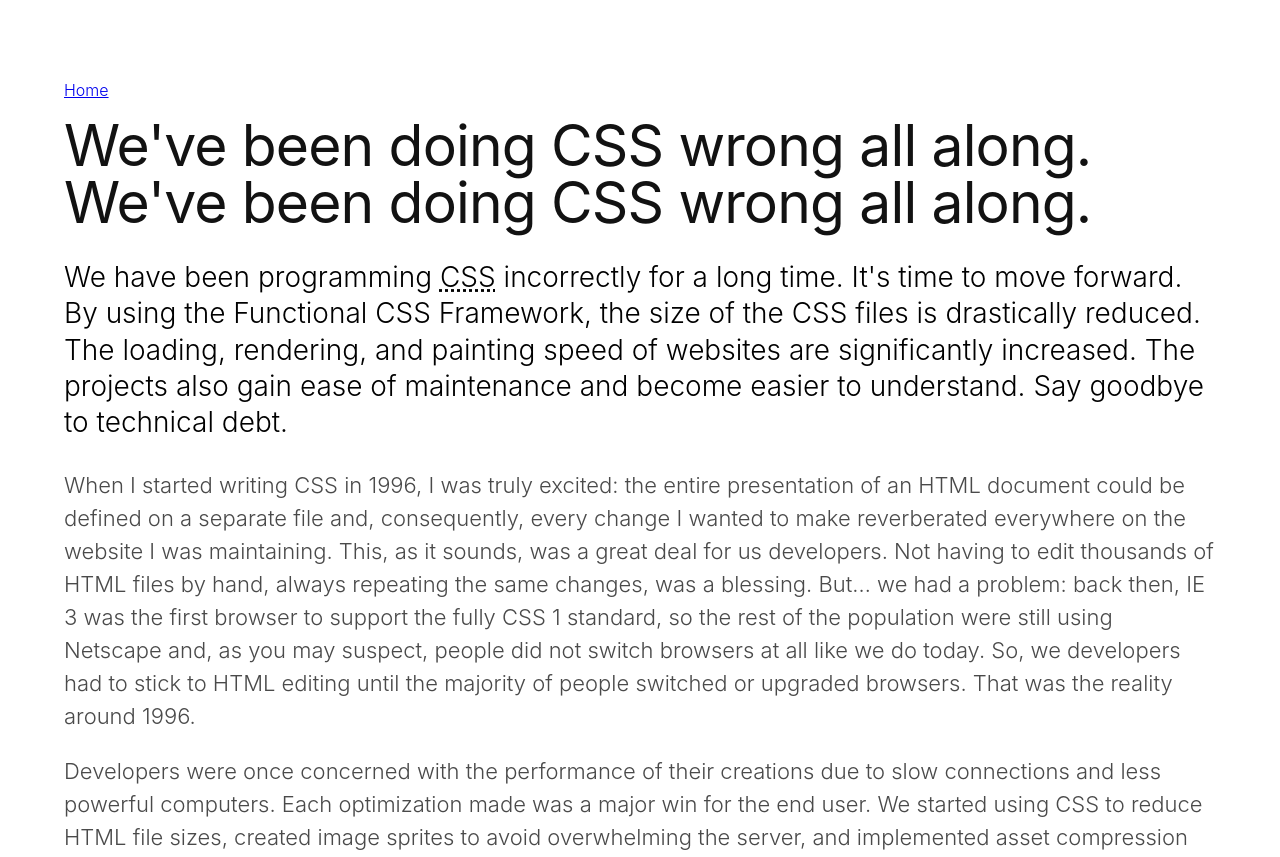
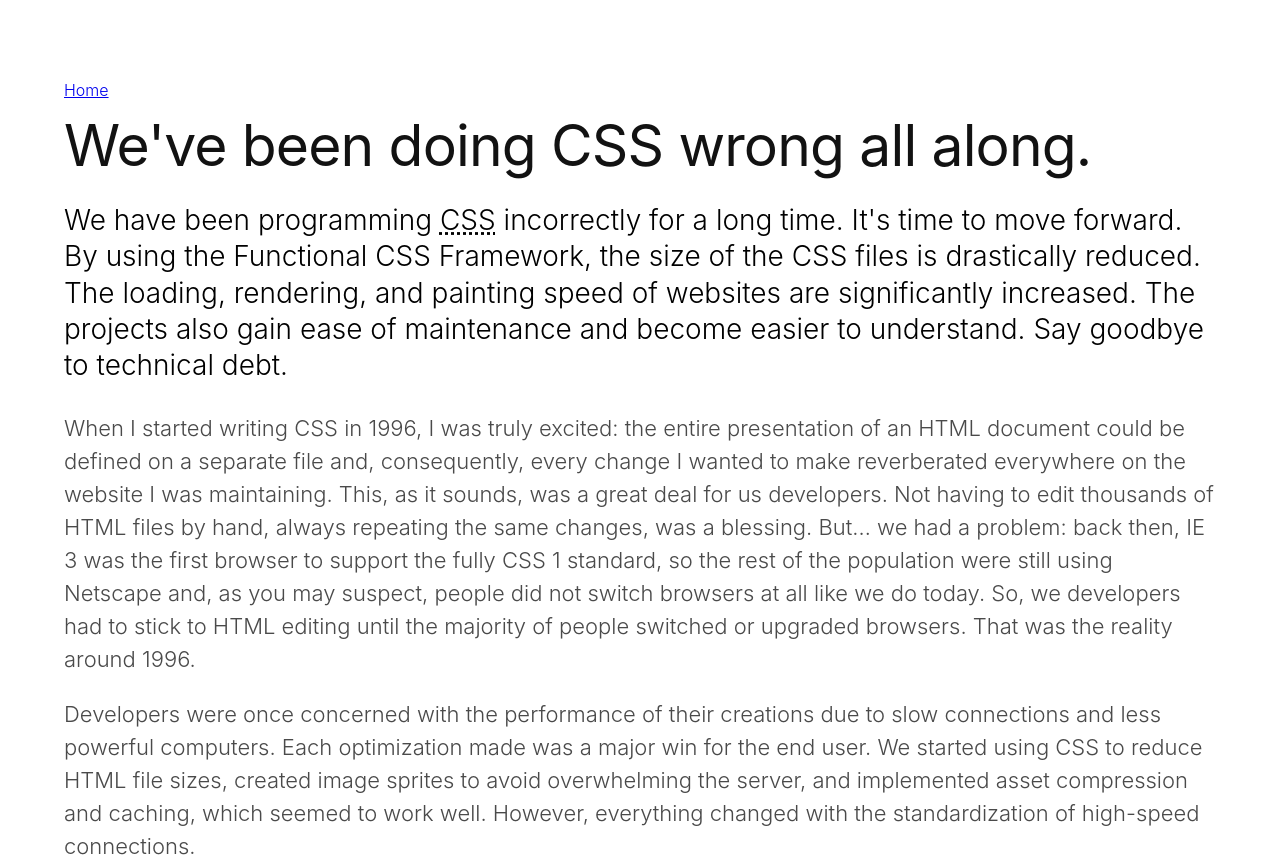
Before and after one commit to meerita/tfcssf, a Next.js app: page /manifesto in a window 1280 px wide. Shown: the top 857 px of the page. Built offline with nearby package versions, Linux system fonts and the light colour scheme.

Commit message:
Fixed manifesto title

```diff
--- a/src/pages/breakpoint/index.tsx
+++ b/src/pages/breakpoint/index.tsx
@@ -10,6 +10,7 @@ import TitleLarge from '@/components/typography/TitleLarge';
 import { Prism as SyntaxHighlighter } from 'react-syntax-highlighter';
 import { dracula } from 'react-syntax-highlighter/dist/cjs/styles/prism';
 import ListItem from '@/components/documentation/listItem/ListItem';
+import BreakpointIndicator from '@/components/indicator/BreakPointIndicator';
 
 export default function Breakpoints() {
   return (
@@ -26,6 +27,7 @@ export default function Breakpoints() {
         <meta name='viewport' content='width=device-width, initial-scale=1' />
         <link rel='icon' href='/favicon.ico' />
       </Head>
+      <BreakpointIndicator />
       <Main>
         <BodySmall>
           <Link href='/'>Home</Link>
--- a/src/pages/manifesto/index.tsx
+++ b/src/pages/manifesto/index.tsx
@@ -24,10 +24,7 @@ export default function Manifesto() {
         <BodySmall>
           <Link href='/'>Home</Link>
         </BodySmall>
-        <DisplayLarge>
-          We&apos;ve been doing CSS wrong all along. We&apos;ve been doing CSS
-          wrong all along.{' '}
-        </DisplayLarge>
+        <DisplayLarge>We&apos;ve been doing CSS wrong all along.</DisplayLarge>
         <BodyLarge>
           We have been programming{' '}
           <abbr title='Cascading Style Sheets'>CSS</abbr> incorrectly for a long
```
